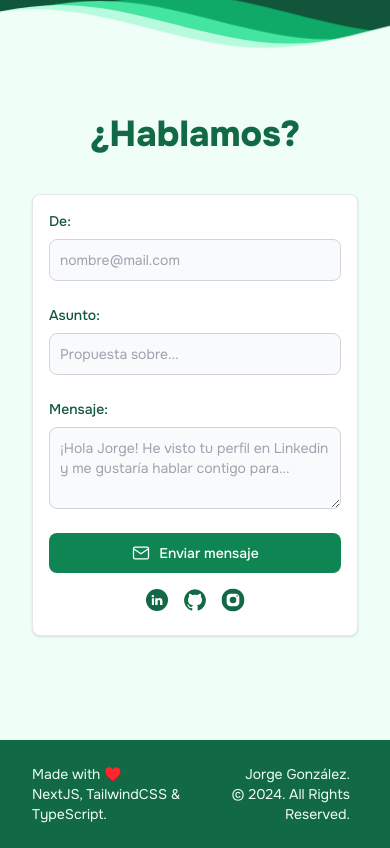
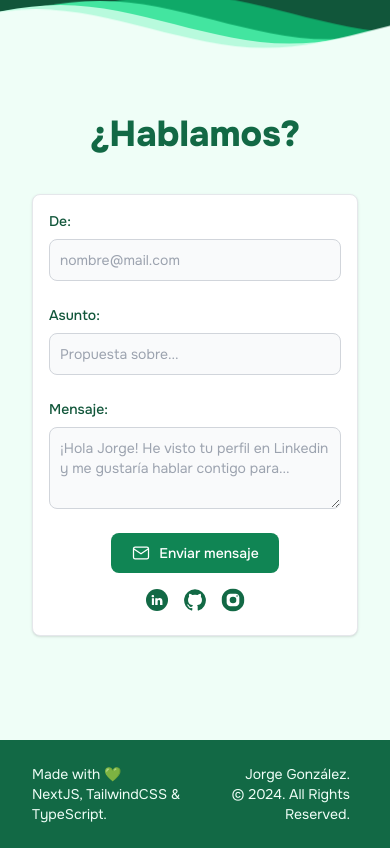
Before and after one commit to Jgonaz/jgonaz-portfolio, a Next.js app: page / in a window 390 px wide. Shown: the part 3298-4146 px from the top of the page. Built offline with nearby package versions, Linux system fonts and the light colour scheme.

Commit message:
Contact loading, spinner, styles

```diff
--- a/src/app/_components/Footer.tsx
+++ b/src/app/_components/Footer.tsx
@@ -3,7 +3,7 @@ export default function Footer () {
     <footer className='bg-jade-800 text-sm text-jade-50'>
       <div className='container text-pretty py-6 lg:py-8 px-8 sm:px-12 md:px-16 lg:px-20 xl:px-24 flex items-center justify-between gap-1'>
         <div>
-          <p>Made with ♥️</p>
+          <p>Made with 💚</p>
           <p>NextJS, TailwindCSS & TypeScript.</p>
         </div>
         <div className='text-end'>
--- /dev/null
+++ b/src/app/_components/Spinner.tsx
@@ -0,0 +1,9 @@
+import '@/app/_styles/spinner.css'
+
+export default function Spinner () {
+  return (
+    <div className='spinner-overlay'>
+      <div className='spinner-container'></div>
+    </div>
+  )
+}
--- a/src/app/_components/sections/Contact.tsx
+++ b/src/app/_components/sections/Contact.tsx
@@ -1,30 +1,49 @@
 'use client'
+
+import { useState } from 'react'
 
 import SendIcon from '@/app/_assets/SendIcon'
 import GitHubIcon from '@/app/_assets/social/GithubIcon'
 import InstagramIcon from '@/app/_assets/social/InstagramIcon'
 import LinkedinIcon from '@/app/_assets/social/LinkedinIcon'
 
+import Spinner from '@/app/_components/Spinner'
+
 export default function Contact () {
+  const [isLoading, setLoading] = useState(false)
+  const [sentEmail, setSentEmail] = useState(false)
+  const [errorEmail, setErrorEmail] = useState(false)
+
   const handleSubmit = async (event: React.FormEvent<HTMLFormElement>) => {
     event.preventDefault()
+    setLoading(true)
 
     const formData = new FormData(event.currentTarget)
     const formProps = Object.fromEntries(formData)
-
     const { from, subject, message } = formProps
 
-    const response = await fetch('/api/send', {
+    const delay = new Promise(resolve => setTimeout(resolve, 2000))
+
+    const [response] = await Promise.all([
+      fetch('/api/send', {
         method: 'POST',
         headers: {
           'Content-Type': 'application/json'
         },
         body: JSON.stringify({ from, subject, message })
-    })
+      }),
+      delay
+    ])
 
     const data = await response.json()
-    console.log(data)
+
+    setLoading(false)
+    setSentEmail(true)
+    if (!response.ok) {
+      setErrorEmail(data.message)
     }
+  }
+
   return (
     <section
       className='bg-jade-50 pt-16 sm:pt-12 md:pt-8 lg:pt-4 xl:pt-0 pb-12 md:pb-4'
@@ -37,7 +56,8 @@ export default function Contact () {
         >
           <h2 className='text-4xl font-extrabold text-jade-800'>¿Hablamos?</h2>
         </div>
-        <div className='w-full max-w-screen-md p-4 bg-white border border-gray-200 rounded-lg shadow sm:p-6 md:p-8'>
+        <div className='relative w-full max-w-screen-md p-4 bg-white border border-gray-200 rounded-lg shadow sm:p-6 md:p-8'>
+          {isLoading && <Spinner />}
           <form className='space-y-6' action='#' onSubmit={handleSubmit}>
             <div>
               <label
@@ -52,6 +72,7 @@ export default function Contact () {
                 id='from'
                 className='bg-gray-50 border border-gray-300 text-jade-900 text-sm rounded-lg focus:ring-jade-900/50 focus:border-jade-900/50 focus:outline-none block w-full p-2.5'
                 placeholder='nombre@mail.com'
+                disabled={sentEmail}
                 required
               />
             </div>
@@ -68,6 +89,7 @@ export default function Contact () {
                 id='subject'
                 className='bg-gray-50 border border-gray-300 text-jade-900 text-sm rounded-lg focus:ring-jade-900/50 focus:border-jade-900/50 focus:outline-none block w-full p-2.5'
                 placeholder='Propuesta sobre...'
+                disabled={sentEmail}
                 required
               />
             </div>
@@ -84,17 +106,33 @@ export default function Contact () {
                 className='bg-gray-50 border border-gray-300 text-jade-900 text-sm rounded-lg focus:ring-jade-900/50 focus:border-jade-900/50 focus:outline-none block w-full p-2.5'
                 placeholder='¡Hola Jorge! He visto tu perfil en Linkedin y me gustaría hablar contigo para...'
                 required
+                disabled={sentEmail}
                 rows={3}
               />
             </div>
             <div className='flex flex-col gap-2 sm:flex-row justify-between items-center'>
+              <div>
                 <button
                   type='submit'
-                className='flex items-center justify-center w-full sm:w-fit text-white bg-jade-700 hover:bg-jade-800 focus:ring-4 focus:outline-none focus:ring-jade-300 font-medium rounded-lg text-sm px-5 py-2.5 text-center text-nowrap'
+                  className={`flex items-center justify-center w-full sm:w-fit text-white bg-jade-700 hover:bg-jade-800 focus:ring-4 focus:outline-none focus:ring-jade-300 font-medium rounded-lg text-sm px-5 py-2.5 text-center text-nowrap ${
+                    sentEmail ? 'opacity-50' : ''
+                  }`}
+                  disabled={sentEmail}
                 >
                   <SendIcon className='mr-2' />
-                Enviar mensaje
+                  {!sentEmail ? 'Enviar mensaje' : 'Mensaje enviado'}
                 </button>
+                {sentEmail && (
+                  <div className='flex p-2'>
+                    <span className='text-xs text-gray-500'>
+                      {!errorEmail &&
+                        '¡Gracias por tu mensaje! Te responderé lo antes posible.'}
+                      {errorEmail &&
+                        'Ha ocurrido un error. Por favor, ponte en contacto conmigo a través de Linkedin..'}
+                    </span>
+                  </div>
+                )}
+              </div>
               <div className='flex w-full justify-center sm:justify-end'>
                 <a
                   href='https://linkedin.com/in/jgonzalez-azpillaga/'
--- /dev/null
+++ b/src/app/_styles/spinner.css
@@ -0,0 +1,32 @@
+.spinner-overlay {
+  position: absolute;
+  top: 0;
+  left: 0;
+  right: 0;
+  bottom: 0;
+  display: flex;
+  justify-content: center;
+  align-items: center;
+  z-index: 999;
+  overflow: hidden;
+  backdrop-filter: blur(10px);
+  transition: 1s all;
+}
+
+.spinner-container {
+  border: 4px solid rgba(0, 0, 0, 0.1);
+  width: 50px;
+  height: 50px;
+  border-radius: 50%;
+  border-top: 4px solid var(--color-jade-800);
+  animation: spin 2s linear infinite;
+}
+
+@keyframes spin {
+  0% {
+    transform: rotate(0deg);
+  }
+  100% {
+    transform: rotate(360deg);
+  }
+}
--- a/src/app/globals.css
+++ b/src/app/globals.css
@@ -17,6 +17,11 @@
   --color-jade-950: #03301f;
 }
 
+body {
+  -webkit-font-smoothing: antialiased; /* para Chrome, Safari */
+  -moz-osx-font-smoothing: grayscale; /* para Firefox */
+}
+
 /* tailwind.css */
 @layer utilities {
   .translate-y-2rem {
```
Lines whose indentation alone changed are shown as unchanged.
